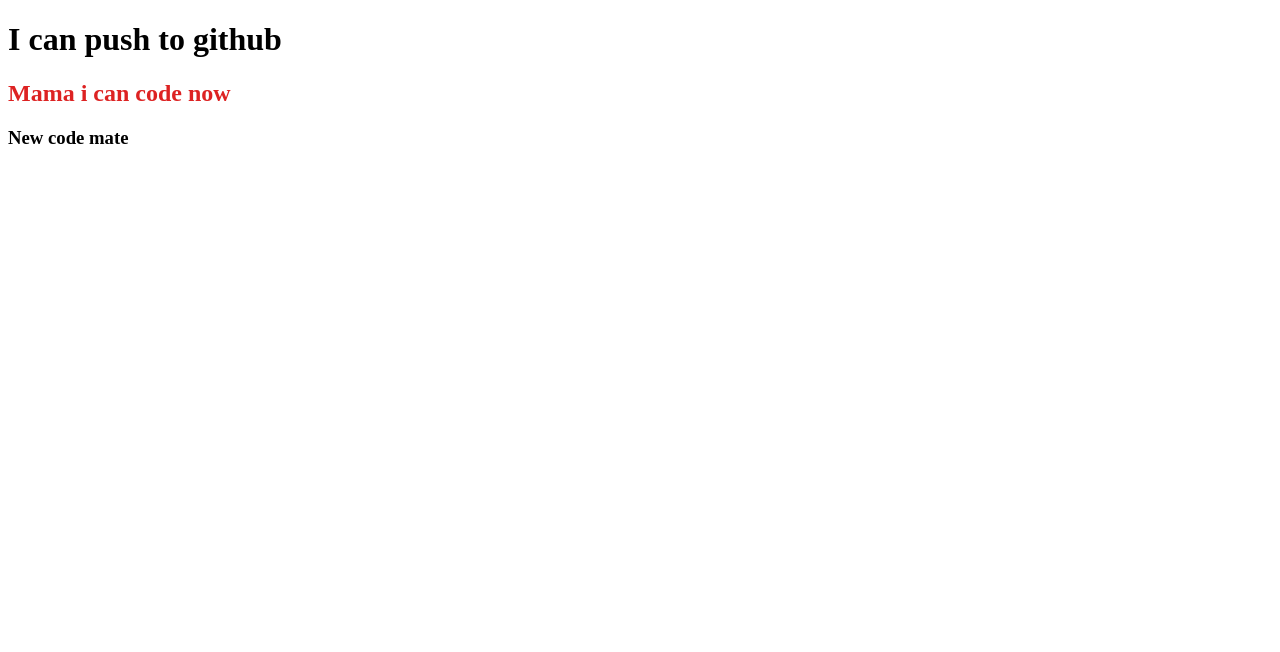
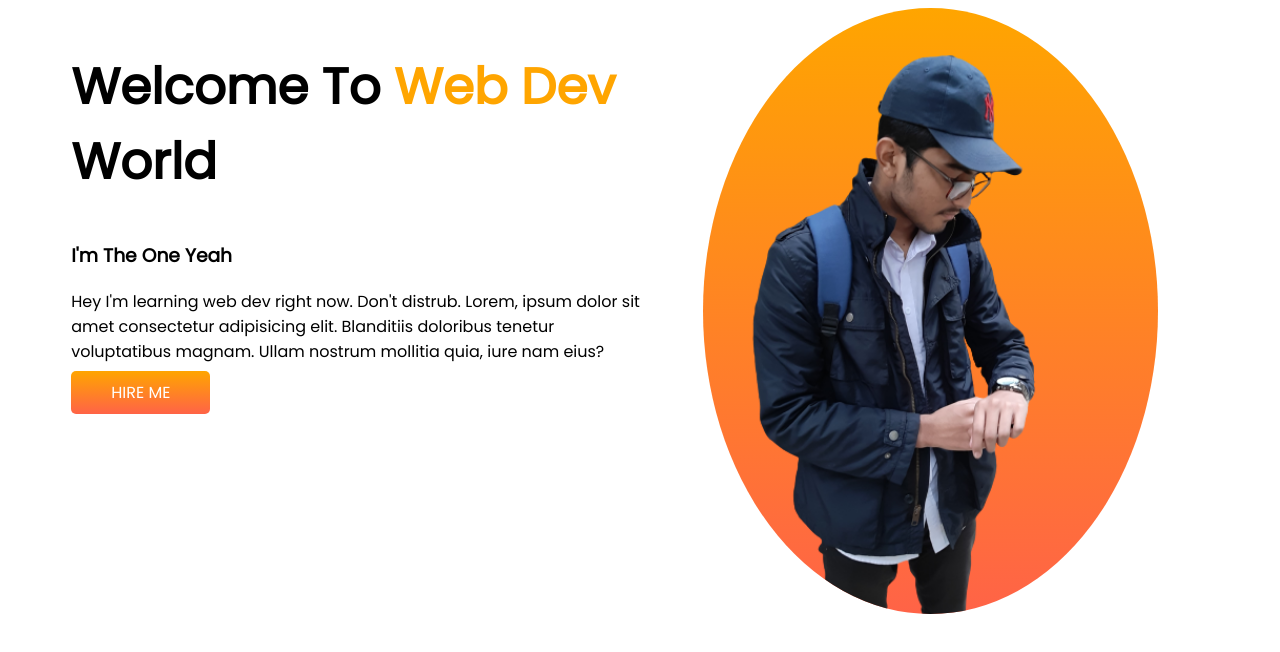
Before and after one commit to arfahmed/my-second-repo, a plain HTML site: page index.html in a window 1280 px wide. Drawn offline with Linux system fonts and the light colour scheme.

Commit message:
top banner added

```diff
--- a/index.html
+++ b/index.html
@@ -1,14 +1,32 @@
 <!DOCTYPE html>
 <html lang="en">
+
 <head>
     <meta charset="UTF-8">
     <meta name="viewport" content="width=device-width, initial-scale=1.0">
     <link rel="stylesheet" href="style.css">
+    <link rel="preconnect" href="https://fonts.googleapis.com">
+    <link rel="preconnect" href="https://fonts.gstatic.com" crossorigin>
+    <link href="https://fonts.googleapis.com/css2?family=Poppins&display=swap" rel="stylesheet">
     <title>My Second Repo</title>
 </head>
+
 <body>
-    <h1>I can push to github</h1>
-    <h2>Mama i can code now</h2>
-    <h3>New code mate</h3>
+    <section class="container">
+        <div class="half-width">
+            <h1>Welcome To
+                <span class="orangecolor">Web Dev</span> World
+            </h1>
+            <h3>I'm The One Yeah</h3>
+            <p>Hey I'm learning web dev right now. Don't distrub. Lorem, ipsum dolor sit amet consectetur adipisicing
+                elit.
+                Blanditiis doloribus tenetur voluptatibus magnam. Ullam nostrum mollitia quia, iure nam eius?
+            </p>
+            <a class="primary-btn" target="_blank" href="#">HIRE ME</a>
+        </div>
+        <div class="half-width"><img class="side-img" src="arif-bg-removed.png" alt="my-img">
+        </div>
+    </section>
 </body>
+
 </html>
--- a/style.css
+++ b/style.css
@@ -1 +1,33 @@
-h2{color: rgb(221, 34, 34);}
+h1 {
+  font-size: 50px;
+}
+body {
+  font-family: "Poppins", sans-serif;
+}
+.orangecolor {
+  color: orange;
+}
+section {
+  display: flex;
+}
+.half-width {
+  width: 50%;
+  padding-left: 5%;
+}
+.half-width img {
+  width: 80%;
+}
+/* My IMG */
+.side-img {
+  border-radius: 80%;
+  background-image: linear-gradient(orange, tomato);
+  height: fit-content;
+}
+/* HIRE ME BTN*/
+.primary-btn {
+  text-decoration: none;
+  padding: 10px 40px;
+  color: white;
+  background-image: linear-gradient(orange, tomato);
+  border-radius: 5px;
+}
```
Also changed, not shown: arif-bg-removed.png (added), 3 other files.
